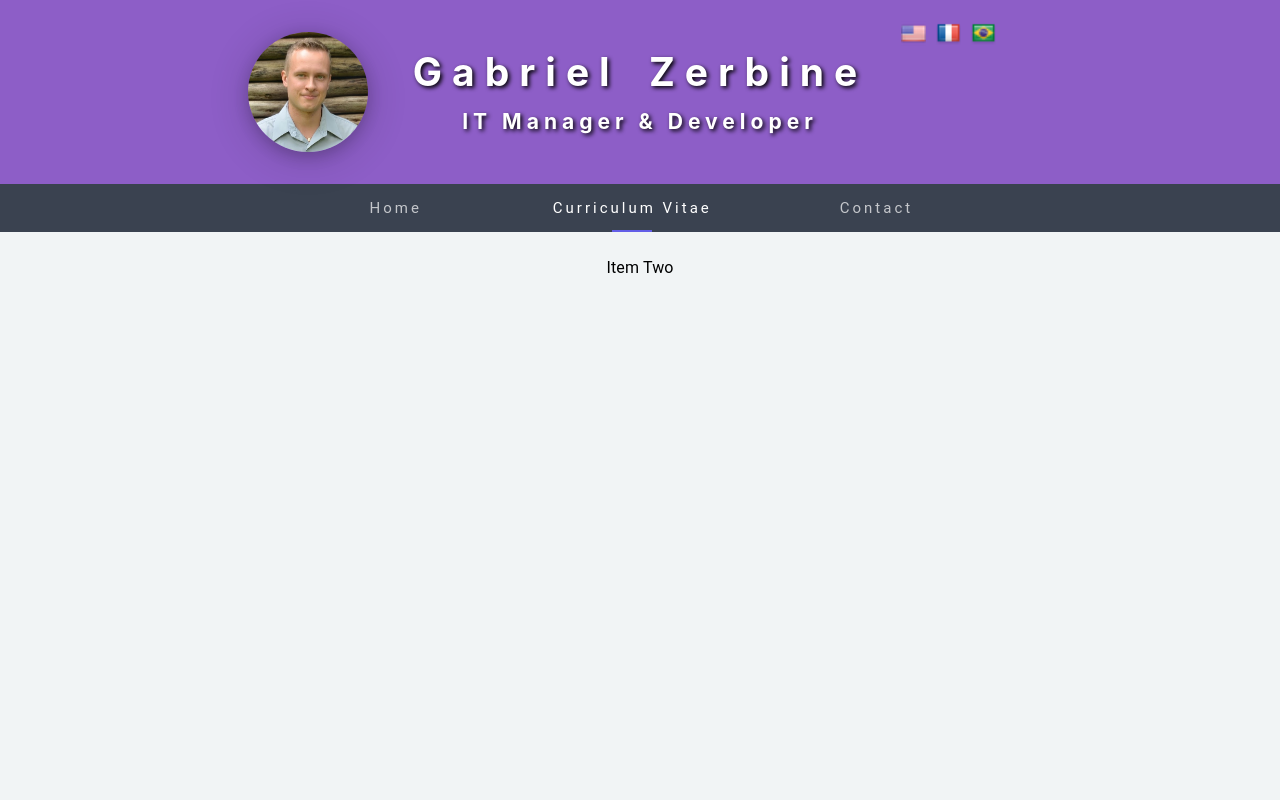
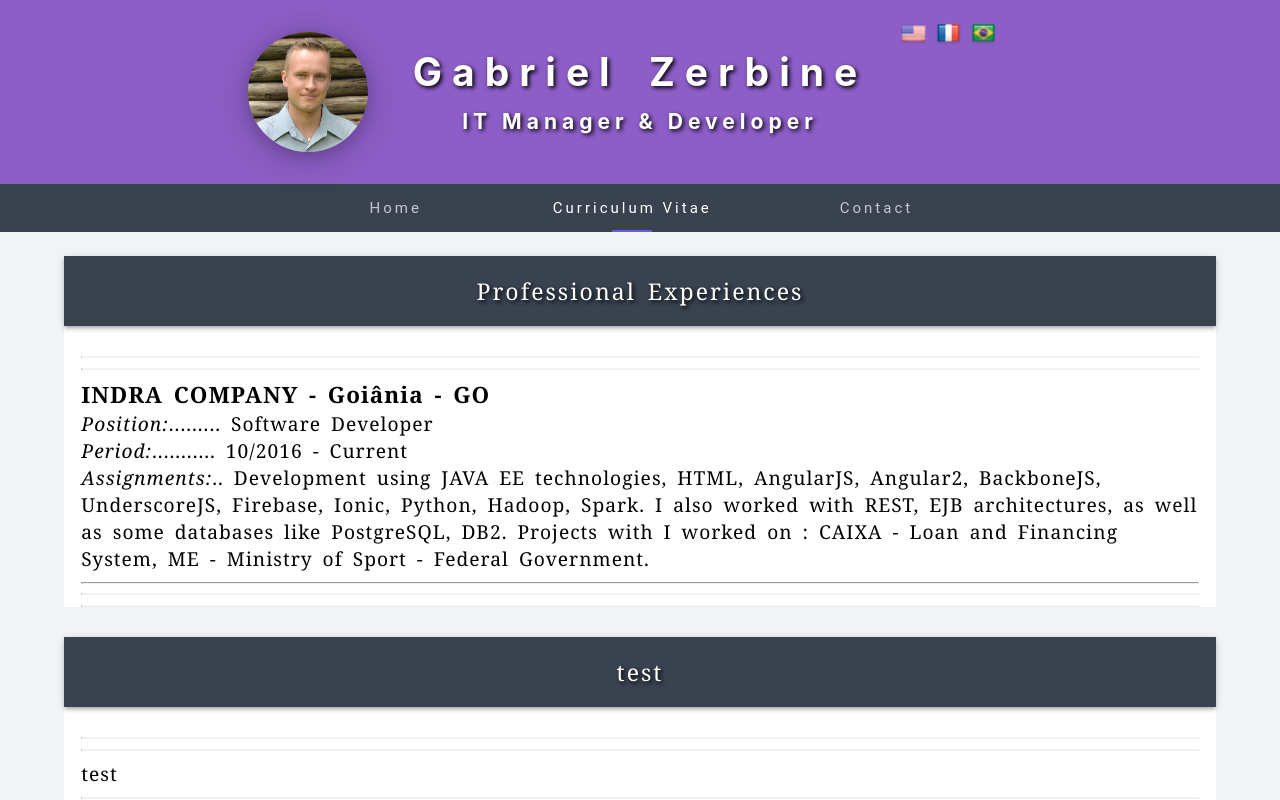
Before and after one commit to Gabzer/MeuCurriculumV2, a React (Create React App) app: page / in a window 1280 px wide. Both pictures are taken after a click on the tab "Curriculum Vitae". Shown: the top 800 px of the page. Built offline with nearby package versions, Linux system fonts and the light colour scheme.

Commit message:
quelques ajustements

```diff
--- a/src/app/body/Body.tsx
+++ b/src/app/body/Body.tsx
@@ -1,23 +1,14 @@
 import { Trans, useTranslation } from 'react-i18next';
 
 import { makeStyles } from '@material-ui/core/styles';
-import { Box, Container, Paper, styled } from '@mui/material';
+import { Container } from '@mui/material';
+import { Content } from '../components/Content';
+import { CurriculumPage } from '../components/CurriculumPage';
 
 const useStyles = makeStyles((theme) => ({
     bodyPainel: {
         textAlign: 'center',
         border: '10'
-    },
-    mainBox: {
-        backgroundColor: 'white',
-    },
-    bodyBox: {
-        width: '97%',
-        marginLeft: 'auto',
-        marginRight: 'auto',
-        marginTop: '30px',
-        marginBottom: '30px',
-        font: '1em Georgia, serif',
     },
     p: {
         width: '80%',
@@ -33,26 +24,6 @@ const useStyles = makeStyles((theme) => ({
     },
 }));
 
-const HeaderBodyItem = styled(Paper)(({ theme }) => ({
-    textAlign: 'center',
-    paddingTop: '20px',
-    paddingBottom: '20px',
-    backgroundColor: '#3A4250',
-    color: 'white',
-    font: '1.2em Georgia, serif',
-    letterSpacing: '2px',
-    wordSpacing: '4px',
-    lineHeight: '30px',
-    textShadow: '2px 2px 4px #000000'
-}));
-
-const FooterBodyItem = styled(Paper)(({ theme }) => ({
-    textAlign: 'center',
-    paddingTop: '20px',
-    paddingBottom: '20px',
-    backgroundColor: '#3A4250',
-}));
-
 interface IBody {
     page: number;
 }
@@ -60,26 +31,18 @@ interface IBody {
 export const Body = (props: IBody) => {
     const classes = useStyles();
     const { t } = useTranslation();
+    const homeHeadContent = (
+        <>
+            <i><Trans i18nKey='home.siting' /></i><br />
+            <strong>Steve Jobs</strong>
+        </>
+    );
 
     return (
         <Container maxWidth='lg' className={classes.bodyPainel}>
-            <Box className={classes.mainBox}>
-                <HeaderBodyItem key={'header_body_item'} elevation={3} square>
-                    <i><Trans i18nKey='home.siting' /></i><br />
-                    <strong>Steve Jobs</strong>
-                </HeaderBodyItem>
-
-                <Box className={classes.bodyBox}>
-                    <h2>{t('home.welcome')}</h2>
-                    <hr id='hr1' className={classes.hr} />
-                    <hr id='hr2' className={classes.hr} />
-                    <p className={classes.p}>{t('home.parag1')}</p>
-                    <hr id='hr3' className={classes.hr} />
-                    <hr id='hr4' className={classes.hr} />
-                </Box>
-
-                <FooterBodyItem square />
-            </Box>
+            {props.page === 0 ? <Content headContent={homeHeadContent} mainContentTitle={<h2>{t('home.welcome')}</h2>} mainContent={<p className={classes.p}>{t('home.parag1')}</p>} footer={true}/> : null}
+            {props.page === 1 ? <CurriculumPage /> : null}
+            {props.page === 2 ? <Content headContent={t('website.contact')} mainContent={<h2>{t('home.welcome')}</h2>} footer={true}/> : null}
         </Container>
     );
 }
--- /dev/null
+++ b/src/app/components/Content.tsx
@@ -0,0 +1,77 @@
+import { makeStyles } from '@material-ui/core/styles';
+import { Box, Paper, styled } from '@mui/material';
+
+const useStyles = makeStyles((theme) => ({
+    mainBox: {
+        backgroundColor: 'white',
+    },
+    bodyBox: {
+        width: '97%',
+        marginLeft: 'auto',
+        marginRight: 'auto',
+        marginTop: '30px',
+        marginBottom: '30px',
+        font: '1em Georgia, serif',
+    },
+    p: {
+        width: '80%',
+        marginLeft: 'auto',
+        marginRight: 'auto',
+        textAlign: 'justify',
+        lineHeight: '30px',
+        letterSpacing: '1px',
+        wordSpacing: '4px',
+    },
+    hr: {
+        borderTop: '1px solid #f5f5f5'
+    },
+}));
+
+const HeaderBodyItem = styled(Paper)(({ theme }) => ({
+    textAlign: 'center',
+    paddingTop: '20px',
+    paddingBottom: '20px',
+    backgroundColor: '#3A4250',
+    color: 'white',
+    font: '1.2em Georgia, serif',
+    letterSpacing: '2px',
+    wordSpacing: '4px',
+    lineHeight: '30px',
+    textShadow: '2px 2px 4px #000000'
+}));
+
+const FooterBodyItem = styled(Paper)(({ theme }) => ({
+    textAlign: 'center',
+    paddingTop: '20px',
+    paddingBottom: '20px',
+    backgroundColor: '#3A4250',
+}));
+
+interface IContent {
+    headContent: React.ReactNode;
+    mainContentTitle?: React.ReactNode;
+    mainContent: React.ReactNode;
+    footer: boolean;
+}
+
+export const Content = (props: IContent) => {
+    const classes = useStyles();
+    return (
+        <Box className={classes.mainBox}>
+            <HeaderBodyItem key={'header_body_item'} elevation={3} square>
+                {props.headContent}
+            </HeaderBodyItem>
+
+            <Box className={classes.bodyBox}>
+                {props.mainContentTitle && props.mainContentTitle}
+                <hr className={classes.hr} />
+                <hr className={classes.hr} />
+                {props.mainContent}
+                <hr className={classes.hr} />
+                <hr className={classes.hr} />
+            </Box>
+
+            {props.footer && <FooterBodyItem square />}
+        </Box>
+    );
+}
--- /dev/null
+++ b/src/app/components/CurriculumPage.tsx
@@ -0,0 +1,44 @@
+import { Trans, useTranslation } from 'react-i18next';
+
+import { makeStyles } from '@material-ui/core/styles';
+import { Content } from './Content';
+import { Box } from '@mui/material';
+
+const useStyles = makeStyles((theme) => ({
+    content: {
+        textAlign: 'left',
+        lineHeight: '50px',
+        letterSpacing: '1px',
+        wordSpacing: '4px',
+        font: '1.2em Georgia, serif',
+    },
+    h3: {
+        margin: '0px'
+    },
+    hr: {
+        borderTop: '1px solid #f5f5f5'
+    },
+}));
+
+export const CurriculumPage = () => {
+    const classes = useStyles();
+    const { t } = useTranslation();
+
+    const content1 = (
+        <>
+            <h3 className={classes.h3}><Trans i18nKey='cv.content1._1' /></h3>
+            <Trans i18nKey='cv.content1._2' />
+            <hr />
+        </>
+    );
+
+    return (
+        <Box className={classes.content}>
+            <Content headContent={t('cv.title1')} mainContent={content1} footer={false}/>
+            <Content headContent={'test'} mainContent={'test'} footer={false}/>
+            <Content headContent={'test'} mainContent={'test'} footer={false}/>
+            <Content headContent={'test'} mainContent={'test'} footer={false}/>
+            <Content headContent={'test'} mainContent={'test'} footer={true}/>
+        </Box>
+    );
+}
--- a/src/app/menu/Menu.tsx
+++ b/src/app/menu/Menu.tsx
@@ -18,10 +18,10 @@ export const Menu = () => {
                 <Body page={0} />
             </BodyTabPainel>
             <BodyTabPainel value={value} index={1}>
-                Item Two
+                <Body page={1} />
             </BodyTabPainel>
             <BodyTabPainel value={value} index={2}>
-                Item Three
+                <Body page={2} />
             </BodyTabPainel>
         </body>
     );
--- a/src/i18n/en.ts
+++ b/src/i18n/en.ts
@@ -10,7 +10,11 @@ export const en = {
     },
     "cv":{
         "title1": "Professional Experiences",
-        "content1_1": "<h2><strong>INDRA COMPANY</strong> - Goiânia - GO</h2><i>Position:</i>......... Software Developer<br><i>Period:</i>........... 10/2016 - Current<br><i>Assignments:</i>.. Development using JAVA EE technologies, HTML, AngularJS, Angular2, BackboneJS, UnderscoreJS, Firebase, Ionic, Python, Hadoop, Spark. I also worked with REST, EJB architectures, as well as some databases like PostgreSQL, DB2. Projects with I worked on : CAIXA - Loan and Financing System, ME - Ministry of Sport - Federal Government.",
+        content1: {
+            _1: '<strong>INDRA COMPANY</strong> - Goiânia - GO',
+            _2: '<i>Position:</i>......... Software Developer<br><i>Period:</i>........... 10/2016 - Current<br><i>Assignments:</i>.. Development using JAVA EE technologies, HTML, AngularJS, Angular2, BackboneJS, UnderscoreJS, Firebase, Ionic, Python, Hadoop, Spark. I also worked with REST, EJB architectures, as well as some databases like PostgreSQL, DB2. Projects with I worked on : CAIXA - Loan and Financing System, ME - Ministry of Sport - Federal Government.'
+        },
+        "content1_1": "<i>Position:</i>......... Software Developer<br><i>Period:</i>........... 10/2016 - Current<br><i>Assignments:</i>.. Development using JAVA EE technologies, HTML, AngularJS, Angular2, BackboneJS, UnderscoreJS, Firebase, Ionic, Python, Hadoop, Spark. I also worked with REST, EJB architectures, as well as some databases like PostgreSQL, DB2. Projects with I worked on : CAIXA - Loan and Financing System, ME - Ministry of Sport - Federal Government.",
         "content1_2": "<h2><strong>CCFB ALIANÇA FRANCESA DE GOIÂNIA</strong> - Goiânia - GO</h2><i>Position:</i>......... Library Clerk and IT Management<br><i>Period:</i>........... 07/2014 - 09/2016<br><i>Assignments:</i>.. Customer service, support and management of the IT. As an IT Manager, I implemented a domain control on local network, performed using the Windows Server 2012 platform. Also computer maintenance.",
         "content1_3": "<h2><strong>TELEMONT</strong> - Goiânia - GO</h2><i>Position:</i>......... Telecommunication Equipment Installation Assistant<br><i>Period:</i>........... 01/2014 - 07/2014<br><i>Assignments:</i>.. Residential installation of equipment for receiving closed channels.",
 
@@ -26,6 +30,7 @@ export const en = {
 
         "title4": "Other knowledge",
         "content4_1": "<h2><strong>CERTIFICATIONS</strong></h2>Scrum Fundamentals Certified",
+        "content4b": "<h2><strong>CERTIFICATIONS</strong></h2>Scrum Fundamentals Certified",
         "content4_2": "<h2><strong>PROGRAMMING LANGUAGES</strong></h2>Html, CSS, JavaScript, AngularJS, Angular2, jQuery, BackboneJS, UnderscoreJS, Ionic, PHP, C#, C, Java, SQL, Python, Scala",
         "content4_3": "<h2><strong>ARCHITECTURES</strong></h2>REST, EJB, JSF, MVC",
 
--- a/src/i18n/fr.ts
+++ b/src/i18n/fr.ts
@@ -10,7 +10,11 @@ export const fr = {
     },
     "cv":{
         "title1": "Expériences Professionnelles",
-        "content1_1": "<h2><strong>INDRA COMPANY</strong> - Goiânia - GO</h2><i>Fonction:</i>......... Développeur Junior<br><i>Période:</i>.......... 10/2016 - Actuel<br><i>Activités:</i>........ Développement en utilisant les technologies Java EE, HTML, AngularJS, Angular2, Backbone.js, UnderscoreJS, Firebase, Ionic, Spark et Hadoop. J'ai utilisé des architectures comme REST, EJB, et aussi, des bases de données comme PostgreSQL, DB2, Oracle.<br> J'ai travaillé sur des projets: CAIXA ECONOMICA FEDERAL - système de prêts et financement, ME - Ministère des Sports Brésilien - athlète du système de gestion des stocks du gouvernement fédéral.",
+        content1: {
+            _1: '<strong>INDRA COMPANY</strong> - Goiânia - GO',
+            _2: "<i>Fonction:</i>........ Développeur Junior<br><i>Période:</i>.......... 10/2016 - Actuel<br><i>Activités:</i>........ Développement en utilisant les technologies Java EE, HTML, AngularJS, Angular2, Backbone.js, UnderscoreJS, Firebase, Ionic, Spark et Hadoop. J'ai utilisé des architectures comme REST, EJB, et aussi, des bases de données comme PostgreSQL, DB2, Oracle.<br> J'ai travaillé sur des projets: CAIXA ECONOMICA FEDERAL - système de prêts et financement, ME - Ministère des Sports Brésilien - athlète du système de gestion des stocks du gouvernement fédéral."
+        },
+        "content1_1": "<i>Fonction:</i> Développeur Junior<br><i>Période:</i>.......... 10/2016 - Actuel<br><i>Activités:</i>........ Développement en utilisant les technologies Java EE, HTML, AngularJS, Angular2, Backbone.js, UnderscoreJS, Firebase, Ionic, Spark et Hadoop. J'ai utilisé des architectures comme REST, EJB, et aussi, des bases de données comme PostgreSQL, DB2, Oracle.<br> J'ai travaillé sur des projets: CAIXA ECONOMICA FEDERAL - système de prêts et financement, ME - Ministère des Sports Brésilien - athlète du système de gestion des stocks du gouvernement fédéral.",
         "content1_2": "<h2><strong>CCFB ALLIANCE FRANÇAISE DE GOIÂNIA</strong> - Goiânia - GO</h2><i>Fonction:</i>......... Accueil de la Médiathèque<br><i>Période:</i>.......... 07/2014 - 09/2016<br><i>Activités:</i>........ Recevoir les élèves à la Médiathèque et leur présenter son contenu. Gérer toute la partie d'IT. J’ai implanté un serveur Windows Server 2012 qui faisait l’authentification des utilisateurs du réseau. J’ai donné de l’assistance technique pour la partie d’IT de l’école.",
         "content1_3": "<h2><strong>TELEMONT</strong> - Goiânia - GO</h2><i>Fonction:</i>......... Auxiliaire d'Instalation d'Équipements de Télécommunication<br><i>Période:</i>.......... 01/2014 - 06/2014<br><i>Activités:</i>........ Instalation résidentiel d'équipements qui reçoivent le signal de la télévision payante.",
 
@@ -26,6 +30,7 @@ export const fr = {
 
         "title4": "Autres connaissances",
         "content4_1": "<h2><strong>CERTIFICATIONS</strong></h2>Scrum Fundamentals Certified",
+        "content4b": "<h2>CERTIFICATIONS</h2> Scrum Fundamentals Certified",
         "content4_2": "<h2><strong>LANGAGES DE PROGRAMMATION CONNUS</strong></h2>Html, CSS, JavaScript, AngularJS, Angular2, jQuery, BackboneJS, UnderscoreJS, Ionic, PHP, C#, C, Java, SQL, Python, Scala",
         "content4_3": "<h2><strong>ARCHITECTURES</strong></h2>REST, EJB, JSF, MVC",
 
--- a/src/i18n/pt.ts
+++ b/src/i18n/pt.ts
@@ -10,9 +10,11 @@ export const pt = {
     },
     "cv":{
         "title1": "Experiências Profissionais",
-        "contentWeb": "<br><hr /><ul class='circle'><li><h2><strong>INDRA COMPANY</strong> - Goiânia - GO</h2><div style='font-size: 3em;'><i>Cargo:</i>......... Desenvolvedor de Software<br><i>Período:</i>....... 10/2016 - Atual<br><i>Atribuições:</i>.. Desenvolvimento utilizando as tecnologias JAVA EE, HTML, AngularJS, Angular2, BackboneJS, UnderscoreJS, Firebase, Ionic, Python, Hadoop, Spark. Utilizei as arquiteturas REST, EJB, e também, alguns Banco de Dados como PostgreSQL, DB2.<br> Trabalhei nos projetos: CAIXA - Sistema de Empréstimo e Financiamento, ME - Ministério do Esporte - Sistema de gestão de bolsa atleta do governo federal.</div></li></ul><hr /><ul class='circle'><li><h2><strong>CCFB ALIANÇA FRANCESA DE GOIÂNIA</strong> - Goiânia - GO</h2><i>Cargo:</i>......... Atendente de Biblioteca e Gerência de TI<br><i>Período:</i>....... 07/2014 - 09/2016<br><i>Atribuições:</i>.. Atendimento aos clientes e assistência e gerência da área de TI. Como Gestor de TI, eu implementei um controle por domínio na rede interna, realizado pela plataforma do Windows Server 2012. Manutenção dos computadores.</li></ul><hr /><ul class='circle'><li><h2><strong>TELEMONT</strong> - Goiânia - GO</h2><i>Cargo:</i>......... Auxiliar de Instalação de Equipamentos de Telecomunicação<br><i>Período:</i>....... 01/2014 - 06/2014<br><i>Atribuições:</i>.. Instalação residencial de equipamentos para o recebimento de canais fechados.</li></ul><hr /><hr /><br><br>",
-        "contentMobile": "<br><hr /><din><h2><strong>INDRA COMPANY</strong> - Goiânia - GO</h2><i>Cargo:</i>......... Desenvolvedor de Software<br><i>Período:</i>....... 10/2016 - Atual<br><i>Atribuições:</i>.. Desenvolvimento utilizando as tecnologias JAVA EE, HTML, AngularJS, Angular2, BackboneJS, UnderscoreJS, Firebase, Ionic, Python, Hadoop, Spark. Utilizei as arquiteturas REST, EJB, e também, alguns Banco de Dados como PostgreSQL, DB2.<br> Trabalhei nos projetos: CAIXA - Sistema de Empréstimo e Financiamento, ME - Ministério do Esporte - Sistema de gestão de bolsa atleta do governo federal.</div><hr /><div><h2><strong>CCFB ALIANÇA FRANCESA DE GOIÂNIA</strong> - Goiânia - GO</h2><i>Cargo:</i>......... Atendente de Biblioteca e Gerência de TI<br><i>Período:</i>....... 07/2014 - 09/2016<br><i>Atribuições:</i>.. Atendimento aos clientes e assistência e gerência da área de TI. Como Gestor de TI, eu implementei um controle por domínio na rede interna, realizado pela plataforma do Windows Server 2012. Manutenção dos computadores.</div><hr /><div><h2><strong>TELEMONT</strong> - Goiânia - GO</h2><i>Cargo:</i>......... Auxiliar de Instalação de Equipamentos de Telecomunicação<br><i>Período:</i>....... 01/2014 - 06/2014<br><i>Atribuições:</i>.. Instalação residencial de equipamentos para o recebimento de canais fechados.</div><hr /><hr /><br><br>",
-        "content1_1": "<h2><strong>INDRA COMPANY</strong> - Goiânia - GO</h2><i>Cargo:</i>......... Desenvolvedor de Software<br><i>Período:</i>....... 10/2016 - Atual<br><i>Atribuições:</i>.. Desenvolvimento utilizando as tecnologias JAVA EE, HTML, AngularJS, Angular2, BackboneJS, UnderscoreJS, Firebase, Ionic, Python, Hadoop, Spark. Utilizei as arquiteturas REST, EJB, e também, alguns Banco de Dados como PostgreSQL, DB2.<br> Trabalhei nos projetos: CAIXA - Sistema de Empréstimo e Financiamento, ME - Ministério do Esporte - Sistema de gestão de bolsa atleta do governo federal.",
+        content1: {
+            _1: '<strong>INDRA COMPANY</strong> - Goiânia - GO',
+            _2: '<i>Cargo:</i>......... Desenvolvedor de Software<br><i>Período:</i>....... 10/2016 - Atual<br><i>Atribuições:</i>.. Desenvolvimento utilizando as tecnologias JAVA EE, HTML, AngularJS, Angular2, BackboneJS, UnderscoreJS, Firebase, Ionic, Python, Hadoop, Spark. Utilizei as arquiteturas REST, EJB, e também, alguns Banco de Dados como PostgreSQL, DB2.<br> Trabalhei nos projetos: CAIXA - Sistema de Empréstimo e Financiamento, ME - Ministério do Esporte - Sistema de gestão de bolsa atleta do governo federal.'
+        },
+        "content1_1": "<i>Cargo:</i>......... Desenvolvedor de Software<br><i>Período:</i>....... 10/2016 - Atual<br><i>Atribuições:</i>.. Desenvolvimento utilizando as tecnologias JAVA EE, HTML, AngularJS, Angular2, BackboneJS, UnderscoreJS, Firebase, Ionic, Python, Hadoop, Spark. Utilizei as arquiteturas REST, EJB, e também, alguns Banco de Dados como PostgreSQL, DB2.<br> Trabalhei nos projetos: CAIXA - Sistema de Empréstimo e Financiamento, ME - Ministério do Esporte - Sistema de gestão de bolsa atleta do governo federal.",
         "content1_2": "<h2><strong>CCFB ALIANÇA FRANCESA DE GOIÂNIA</strong> - Goiânia - GO</h2><i>Cargo:</i>......... Atendente de Biblioteca e Gerência de TI<br><i>Período:</i>....... 07/2014 - 09/2016<br><i>Atribuições:</i>.. Atendimento aos clientes e assistência e gerência da área de TI. Como Gestor de TI, eu implementei um controle por domínio na rede interna, realizado pela plataforma do Windows Server 2012. Manutenção dos computadores.",
         "content1_3": "<h2><strong>TELEMONT</strong> - Goiânia - GO</h2><i>Cargo:</i>......... Auxiliar de Instalação de Equipamentos de Telecomunicação<br><i>Período:</i>....... 01/2014 - 06/2014<br><i>Atribuições:</i>.. Instalação residencial de equipamentos para o recebimento de canais fechados.",
 
@@ -28,9 +30,12 @@ export const pt = {
 
         "title4": "Outros conhecimentos",
         "content4_1": "<h2><strong>CERTIFICAÇÕES</strong></h2>Scrum Fundamentals Certified",
+        "content4b": "<h2><strong>CERTIFICAÇÕES</strong></h2>Scrum Fundamentals Certified",
         "content4_2": "<h2><strong>LINGUAGENS DE PROGRAMAÇÃO</strong></h2>Html, CSS, JavaScript, AngularJS, Angular2, jQuery, BackboneJS, UnderscoreJS, Ionic, PHP, C#, C, Java, SQL, Python, Scala",
         "content4_3": "<h2><strong>ARQUITETURAS</strong></h2>REST, EJB, JSF, MVC",
 
+        "contentWeb": "<br><hr /><ul class='circle'><li><h2><strong>INDRA COMPANY</strong> - Goiânia - GO</h2><div style='font-size: 3em;'><i>Cargo:</i>......... Desenvolvedor de Software<br><i>Período:</i>....... 10/2016 - Atual<br><i>Atribuições:</i>.. Desenvolvimento utilizando as tecnologias JAVA EE, HTML, AngularJS, Angular2, BackboneJS, UnderscoreJS, Firebase, Ionic, Python, Hadoop, Spark. Utilizei as arquiteturas REST, EJB, e também, alguns Banco de Dados como PostgreSQL, DB2.<br> Trabalhei nos projetos: CAIXA - Sistema de Empréstimo e Financiamento, ME - Ministério do Esporte - Sistema de gestão de bolsa atleta do governo federal.</div></li></ul><hr /><ul class='circle'><li><h2><strong>CCFB ALIANÇA FRANCESA DE GOIÂNIA</strong> - Goiânia - GO</h2><i>Cargo:</i>......... Atendente de Biblioteca e Gerência de TI<br><i>Período:</i>....... 07/2014 - 09/2016<br><i>Atribuições:</i>.. Atendimento aos clientes e assistência e gerência da área de TI. Como Gestor de TI, eu implementei um controle por domínio na rede interna, realizado pela plataforma do Windows Server 2012. Manutenção dos computadores.</li></ul><hr /><ul class='circle'><li><h2><strong>TELEMONT</strong> - Goiânia - GO</h2><i>Cargo:</i>......... Auxiliar de Instalação de Equipamentos de Telecomunicação<br><i>Período:</i>....... 01/2014 - 06/2014<br><i>Atribuições:</i>.. Instalação residencial de equipamentos para o recebimento de canais fechados.</li></ul><hr /><hr /><br><br>",
+        "contentMobile": "<br><hr /><din><h2><strong>INDRA COMPANY</strong> - Goiânia - GO</h2><i>Cargo:</i>......... Desenvolvedor de Software<br><i>Período:</i>....... 10/2016 - Atual<br><i>Atribuições:</i>.. Desenvolvimento utilizando as tecnologias JAVA EE, HTML, AngularJS, Angular2, BackboneJS, UnderscoreJS, Firebase, Ionic, Python, Hadoop, Spark. Utilizei as arquiteturas REST, EJB, e também, alguns Banco de Dados como PostgreSQL, DB2.<br> Trabalhei nos projetos: CAIXA - Sistema de Empréstimo e Financiamento, ME - Ministério do Esporte - Sistema de gestão de bolsa atleta do governo federal.</div><hr /><div><h2><strong>CCFB ALIANÇA FRANCESA DE GOIÂNIA</strong> - Goiânia - GO</h2><i>Cargo:</i>......... Atendente de Biblioteca e Gerência de TI<br><i>Período:</i>....... 07/2014 - 09/2016<br><i>Atribuições:</i>.. Atendimento aos clientes e assistência e gerência da área de TI. Como Gestor de TI, eu implementei um controle por domínio na rede interna, realizado pela plataforma do Windows Server 2012. Manutenção dos computadores.</div><hr /><div><h2><strong>TELEMONT</strong> - Goiânia - GO</h2><i>Cargo:</i>......... Auxiliar de Instalação de Equipamentos de Telecomunicação<br><i>Período:</i>....... 01/2014 - 06/2014<br><i>Atribuições:</i>.. Instalação residencial de equipamentos para o recebimento de canais fechados.</div><hr /><hr /><br><br>",
         "title5": "Projetos Desenvolvidos",
         "content5": "<h2><strong>JOVENS PROFISSIONAIS</strong> - Indra Company</h2><i>Realizações:</i> Projeto realizado pela Indra Company com o objetivo de formar futuros profissionais que estão preparados para serem alocados em diversos tipos de projetos com arquiteturas e linguagens diferentes. Depois de um processo seletivo onde participaram 700 pessoas, 15 delas foram escolhidas para vivenciarem um período de 3 meses onde foram apresentado aos mesmos várias linguagens de programação e arquiteturas de projetos diferentes. Após esse período, 7 seriam escolhidos para trabalharem na empresa, os 7 melhores.Nesse processo todo, realmente conheci muitas arquiteturas e linguagens que eu nem sabia que existiam, frameworks, ferramentas diversas, processos de uma fábrica de software novos, testes unitário, repositórios, Scrum na prática, etc... Um dos frutos desse período é um aplicativo que está na Google Play chamado '<a href='https://play.google.com/store/apps/details?id=com.indra.estaciona&hl=pt' target='_blank'>Estacione</a>' que foi desenvolvido pelo framework Ionic. Enfim, eu consegui ficar entre esses 7 que seriam contratados."
     },
```
Also changed, not shown: src/app/components/contentList.tsx (added, +43 -0 lines).
